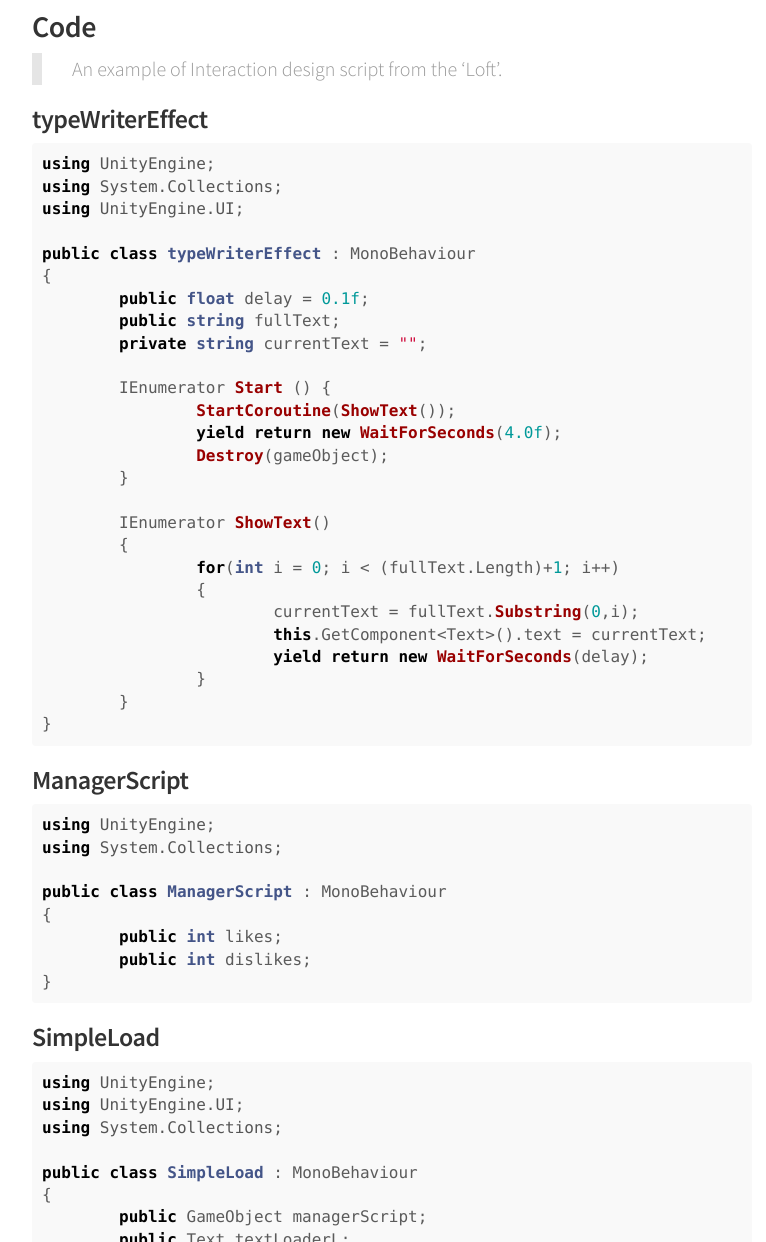
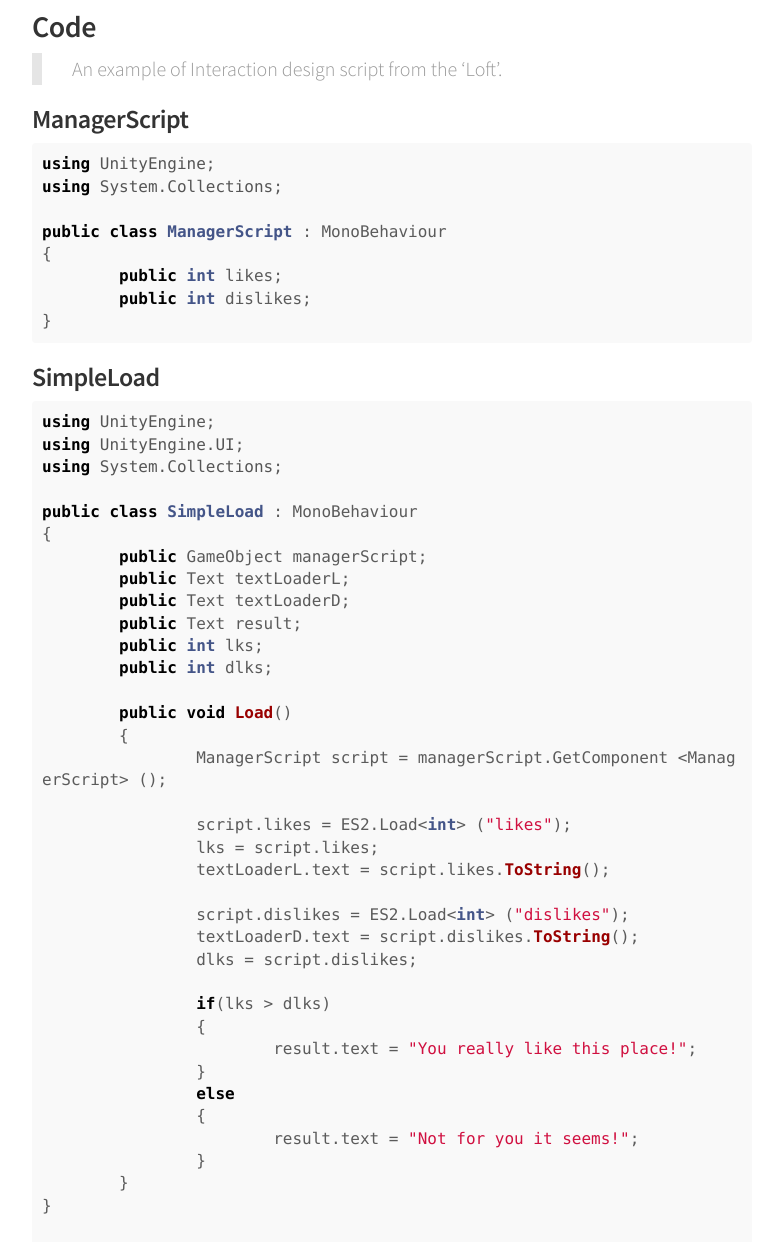
Before and after one commit to bernatferragut/FutureWeb-blog, a Jekyll site: the page built from vr.md, in a window 1280 px wide and 1400 px high, scrolled down 869 px. Shown: the part 158-1400 px from the top of the window, without its empty margins (248-1014 px from the left). Built offline with Jekyll 4.4.1, drawn with Linux system fonts in a browser that asks for light colours; nearby versions of some CDN libraries; some of the changed text lies outside the part shown.

Commit message:
Update vr.md
Loft Project

````diff
--- a/vr.md
+++ b/vr.md
@@ -22,36 +22,6 @@
 
 > An example of Interaction design script from the 'Loft'.
 
-#### typeWriterEffect
-
-```c#
-using UnityEngine;
-using System.Collections;
-using UnityEngine.UI;
-
-public class typeWriterEffect : MonoBehaviour
-{
-	public float delay = 0.1f;
-	public string fullText;
-	private string currentText = "";
-
-	IEnumerator Start () {
-		StartCoroutine(ShowText());
-		yield return new WaitForSeconds(4.0f);
-		Destroy(gameObject);
-	}
-
-	IEnumerator ShowText()
-	{
-		for(int i = 0; i < (fullText.Length)+1; i++)
-		{
-			currentText = fullText.Substring(0,i);
-			this.GetComponent<Text>().text = currentText;
-			yield return new WaitForSeconds(delay);
-		}
-	}
-}
-```
 #### ManagerScript
 ```c#
 using UnityEngine;
@@ -63,7 +33,6 @@
 	public int dislikes;
 }
 ```
-
 #### SimpleLoad
 ```c#
 using UnityEngine;
@@ -103,7 +72,6 @@
 }
 
 ```
-
 #### SimpleSave
 ```c#
 using UnityEngine;
@@ -122,6 +90,25 @@
 	}
 }
 
+```
+#### Likes
+```c#
+using UnityEngine;
+using System.Collections;
+
+public class Likes : MonoBehaviour
+{
+	public ManagerScript likes;
+	public CanvasGroup canvasGroup;
+
+	public void AddingStuff()
+	{
+		likes.likes += 1;
+		gameObject.GetComponent <SimpleSave>().Save ();
+		gameObject.GetComponent <SimpleLoad>().Load ();
+		canvasGroup.GetComponent<Fade> ().FadeOut ();
+	}
+}
 ```
 ![end](https://cloud.githubusercontent.com/assets/17754060/21591995/e4e255ea-d0df-11e6-88fb-7ed78bb0dbe9.png)
 
````
